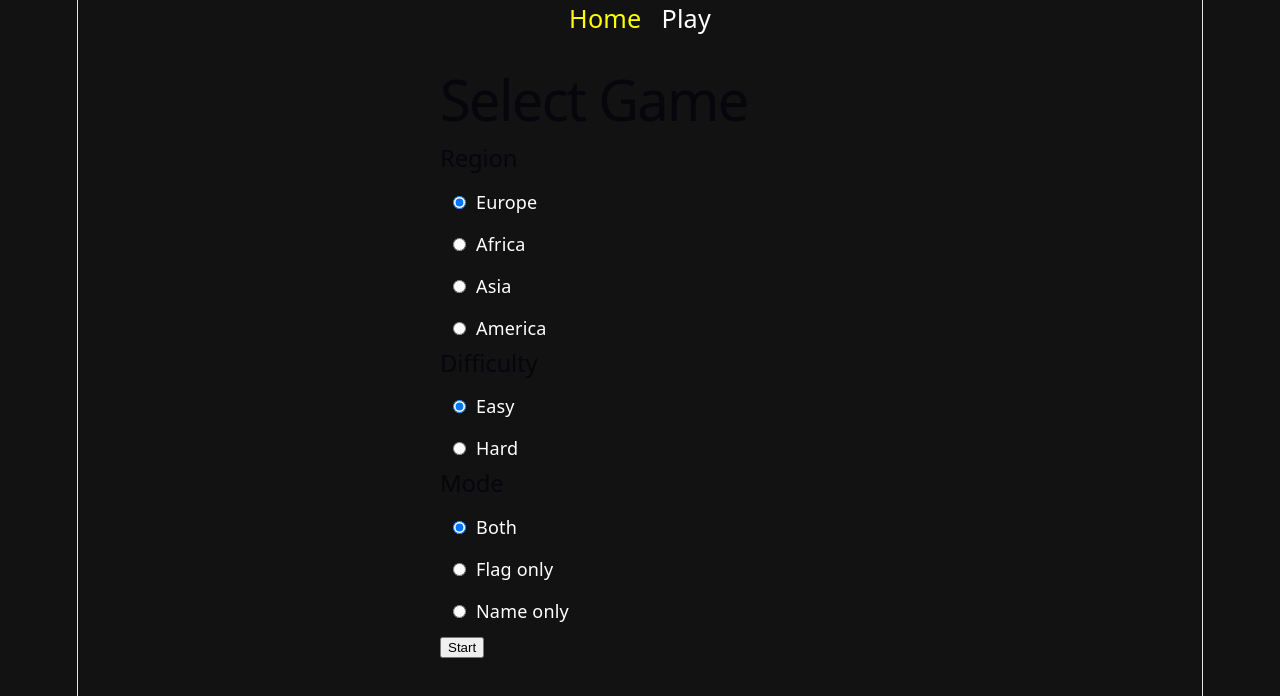
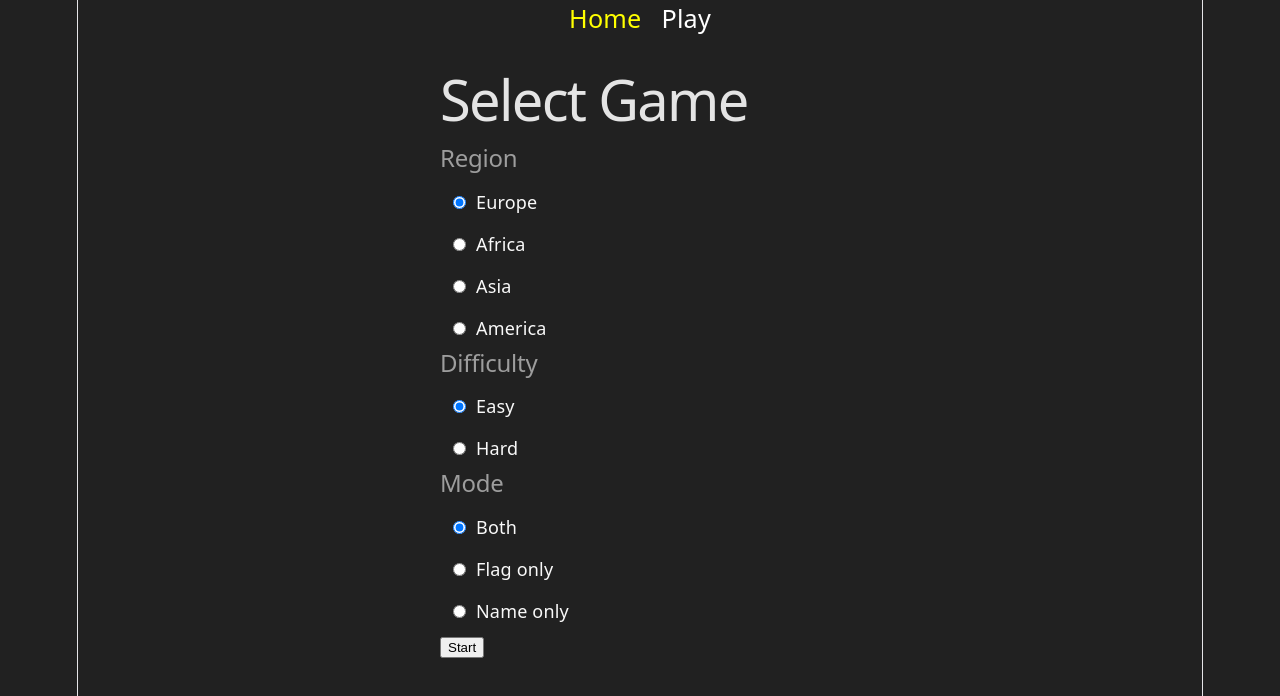
Before and after one commit to EskoRautiainen/Fullstack-Geoguesser-app, a React (Vite) app in the folder frontend/: page / in a window 1280 px wide. Shown: the top 696 px of the page. Built offline with nearby package versions, Linux system fonts and the light colour scheme.

Commit message:
fix(App.css): Make h1 and h2's white. (They were'nt visible on dark theme

```diff
--- a/frontend/src/App.css
+++ b/frontend/src/App.css
@@ -1,6 +1,6 @@
 html, body {
-  background-color: #121212;
-  color: white;
+  background-color: #212121;
+  color: rgba(255, 255, 255, 0.972);
 }
 
 .stats-grid1 {
@@ -37,3 +37,11 @@ html, body {
   font-size: 1.4rem;
   padding: 5px;
 }
+
+h1 {
+  color: rgba(233, 233, 233, 0.972);
+}
+
+h2 {
+  color: rgba(160, 160, 160, 0.972);
+}
```
